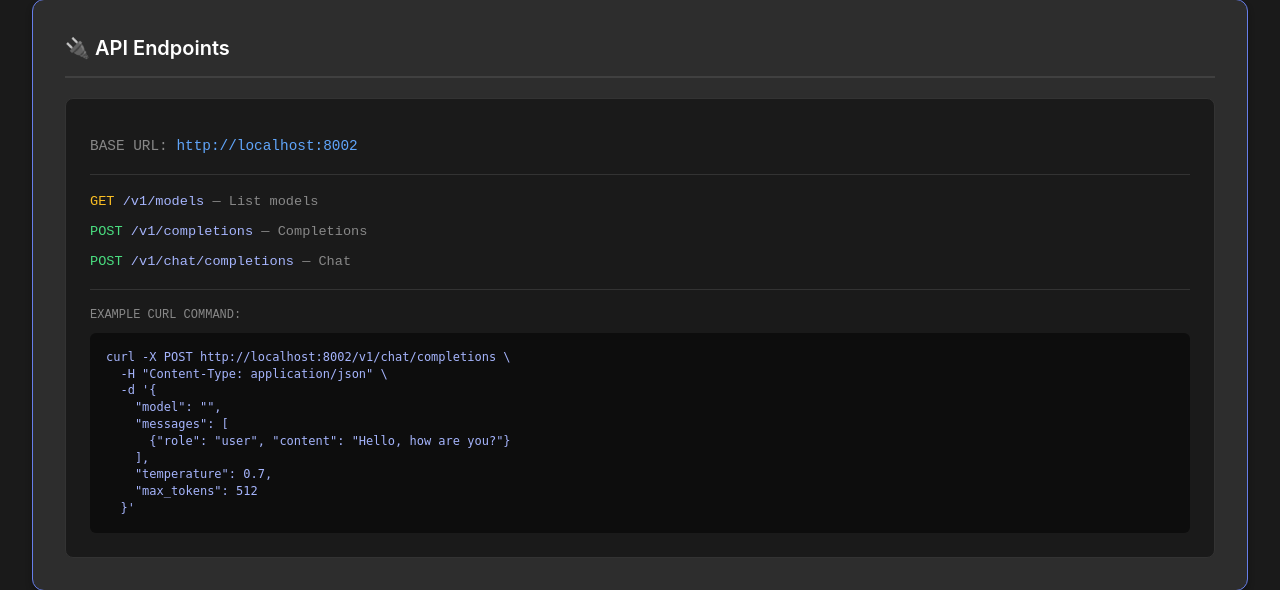
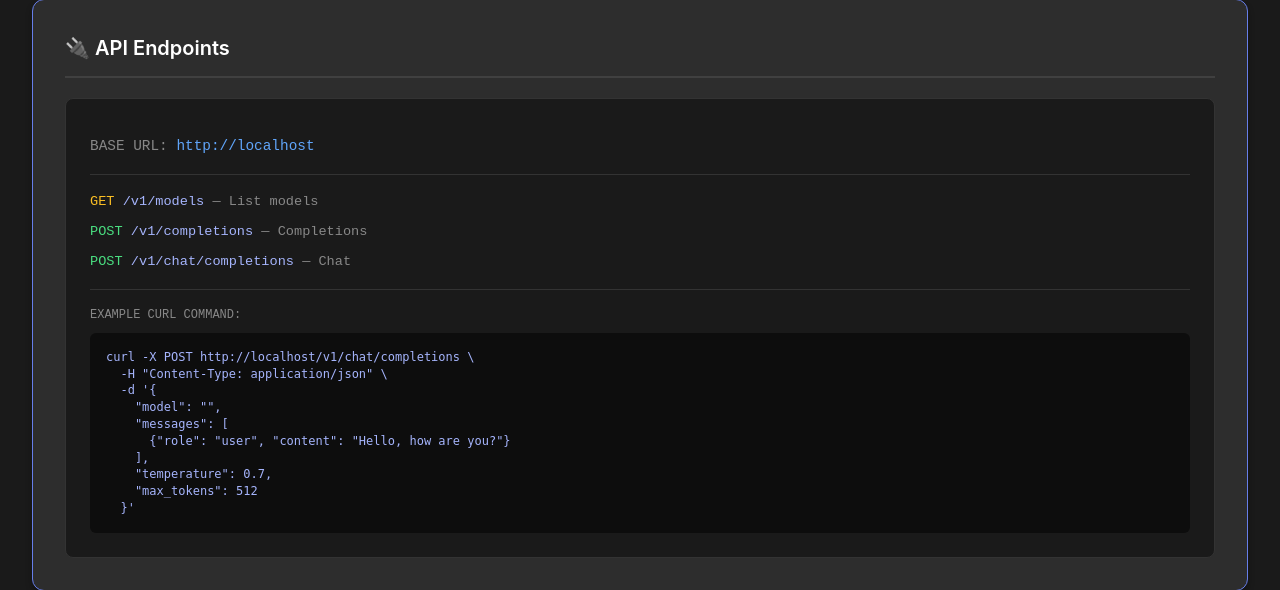
Before and after one commit to MasonGillDev/SLYDInference, a Flask app: page / in a window 1280 px wide. Shown: the part 1732-2322 px from the top of the page. Run offline with Flask 3, Linux system fonts and the light colour scheme.

Commit message:
fixed port appened to base URl

```diff
--- a/SlydLLMSite/static/script.js
+++ b/SlydLLMSite/static/script.js
@@ -109,11 +109,11 @@
         if (data.active) {
             showStatus(statusDiv, '✓ Service is running', 'success');
 
-            // Also check if the API is responding
+            // Also check if the API is responding through the proxy
             try {
-                const apiResponse = await fetch(`http://${window.location.hostname}:${document.getElementById('port').value}/v1/models`);
+                const apiResponse = await fetch(`${window.API_BASE}/v1/models`);
                 if (apiResponse.ok) {
-                    statusDiv.innerHTML += '<br>✓ API is responding on port ' + document.getElementById('port').value;
+                    statusDiv.innerHTML += '<br>✓ API is responding';
                 }
             } catch (e) {
                 statusDiv.innerHTML += '<br>⚠ API not responding (service may be starting)';
--- a/SlydLLMSite/templates/index.html
+++ b/SlydLLMSite/templates/index.html
@@ -481,7 +481,7 @@
             <div style="font-family: 'Courier New', monospace; background: #1a1a1a; padding: 1.5rem; border-radius: 8px; border: 1px solid #333;">
                 <p style="margin: 0.75rem 0; color: #4ade80; font-size: 0.9rem;">
                     <span style="color: #888;">BASE URL:</span>
-                    <span style="color: #60a5fa;">http://{{ request.host.split(':')[0] }}:{{ vllm_config.port }}</span>
+                    <span style="color: #60a5fa;">http://{{ request.host }}</span>
                 </p>
                 <hr style="border: none; border-top: 1px solid #333; margin: 1rem 0;">
                 <p style="margin: 0.5rem 0; color: #fff; font-size: 0.85rem;">
@@ -502,7 +502,7 @@
                 <hr style="border: none; border-top: 1px solid #333; margin: 1rem 0;">
                 <p style="margin: 0.5rem 0; color: #888; font-size: 0.75rem;">EXAMPLE CURL COMMAND:</p>
                 <div style="background: #0d0d0d; padding: 1rem; border-radius: 6px; margin-top: 0.5rem; overflow-x: auto;">
-                    <pre style="margin: 0; color: #a5b4fc; font-size: 0.75rem; line-height: 1.4;">curl -X POST http://{{ request.host.split(':')[0] }}:{{ vllm_config.port }}/v1/chat/completions \
+                    <pre style="margin: 0; color: #a5b4fc; font-size: 0.75rem; line-height: 1.4;">curl -X POST http://{{ request.host }}/v1/chat/completions \
   -H "Content-Type: application/json" \
   -d '{
     "model": "{{ vllm_config.model }}",
```
